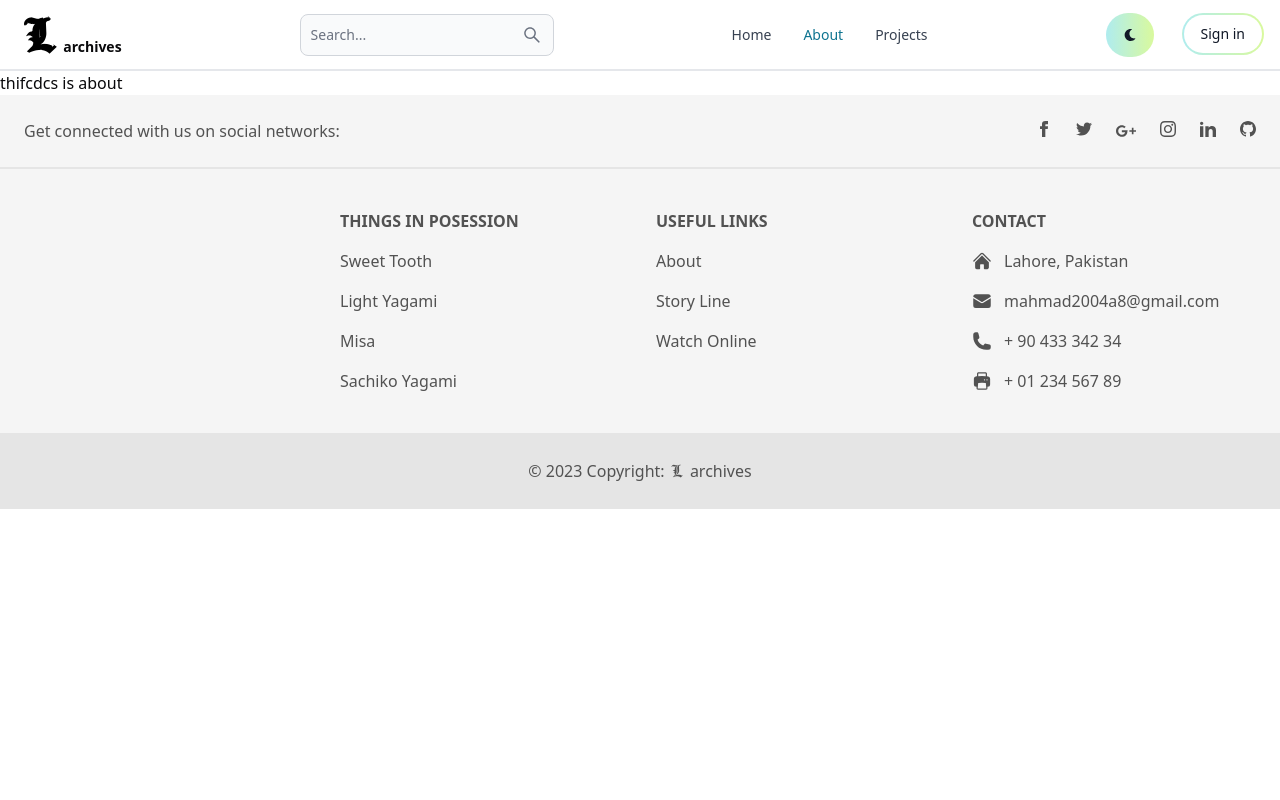
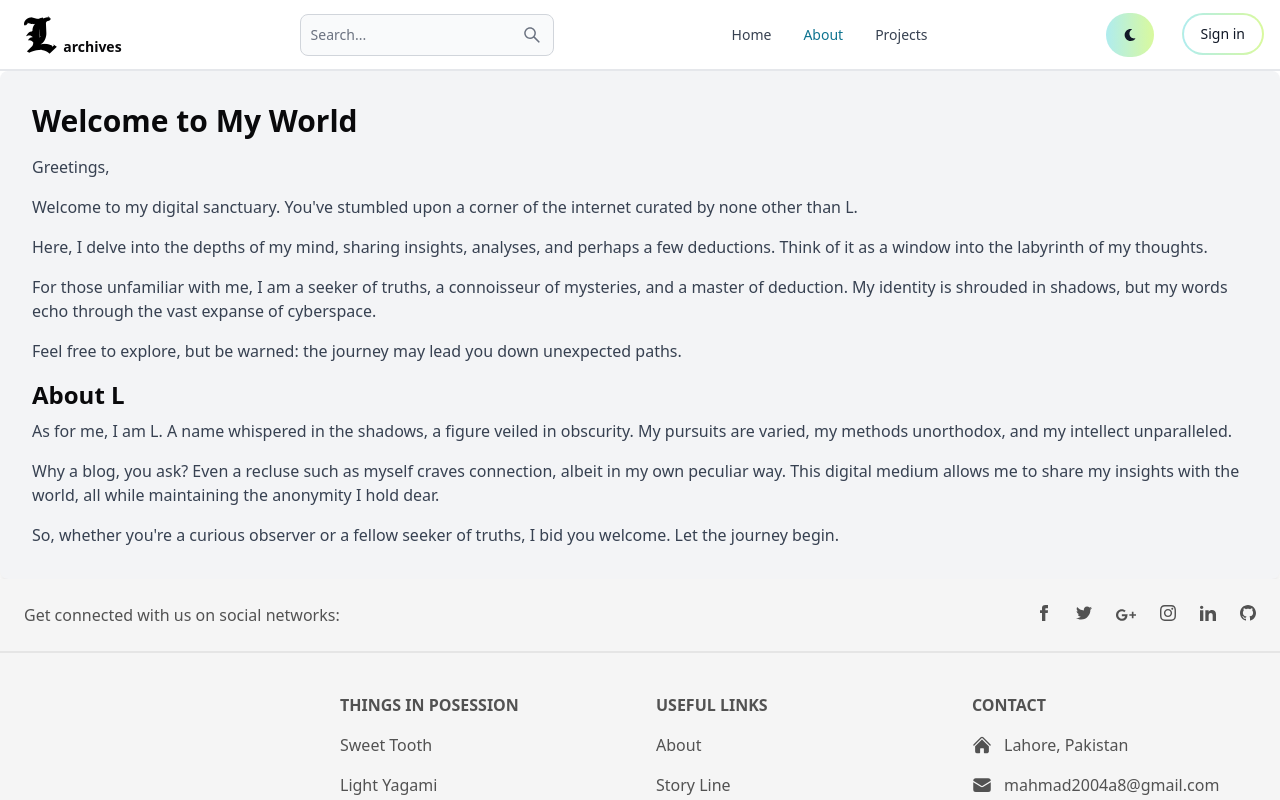
Before and after one commit to itsahmadzia/L_arcives, a React (Vite) app in the folder client/: page /about in a window 1280 px wide. Shown: the top 800 px of the page. Built offline with nearby package versions, Linux system fonts and the light colour scheme; no server answers; what ldrs would draw is missing.

Commit message:
refactor: Update About component with new content

```diff
--- a/client/src/components/About.jsx
+++ b/client/src/components/About.jsx
@@ -2,8 +2,17 @@ import React from 'react'
 
 export default function About() {
   return (
-    <div>
-      <p>thifcdcs is about</p>
-    </div>
+    <div className="bg-gray-100 p-8 rounded-lg shadow-lg dark:bg-black dark:!text-white">
+    <h2 className="text-3xl font-semibold mb-4">Welcome to My World</h2>
+    <p className="text-gray-700 mb-4 dark:text-white">Greetings,</p>
+    <p className="text-gray-700 mb-4 dark:text-white">Welcome to my digital sanctuary. You've stumbled upon a corner of the internet curated by none other than L.</p>
+    <p className="text-gray-700 mb-4 dark:text-white">Here, I delve into the depths of my mind, sharing insights, analyses, and perhaps a few deductions. Think of it as a window into the labyrinth of my thoughts.</p>
+    <p className="text-gray-700 mb-4 dark:text-white">For those unfamiliar with me, I am a seeker of truths, a connoisseur of mysteries, and a master of deduction. My identity is shrouded in shadows, but my words echo through the vast expanse of cyberspace.</p>
+    <p className="text-gray-700 mb-4 dark:text-white">Feel free to explore, but be warned: the journey may lead you down unexpected paths.</p>
+    <h3 className="text-2xl font-semibold mb-2">About L</h3>
+    <p className="text-gray-700 mb-4 dark:text-white">As for me, I am L. A name whispered in the shadows, a figure veiled in obscurity. My pursuits are varied, my methods unorthodox, and my intellect unparalleled.</p>
+    <p className="text-gray-700 mb-4 dark:text-white">Why a blog, you ask? Even a recluse such as myself craves connection, albeit in my own peculiar way. This digital medium allows me to share my insights with the world, all while maintaining the anonymity I hold dear.</p>
+    <p className="text-gray-700 dark:text-white">So, whether you're a curious observer or a fellow seeker of truths, I bid you welcome. Let the journey begin.</p>
+  </div>
   )
 }
```
